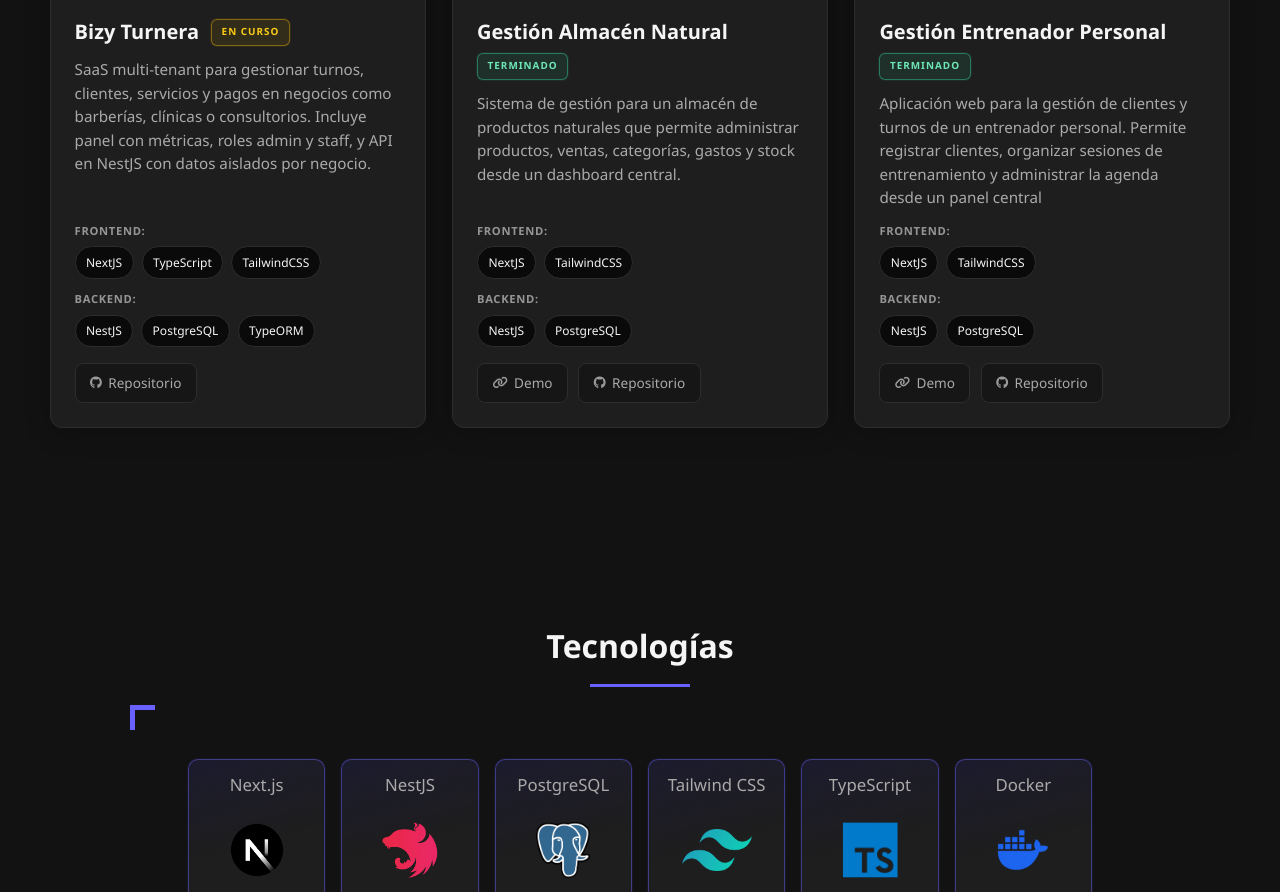
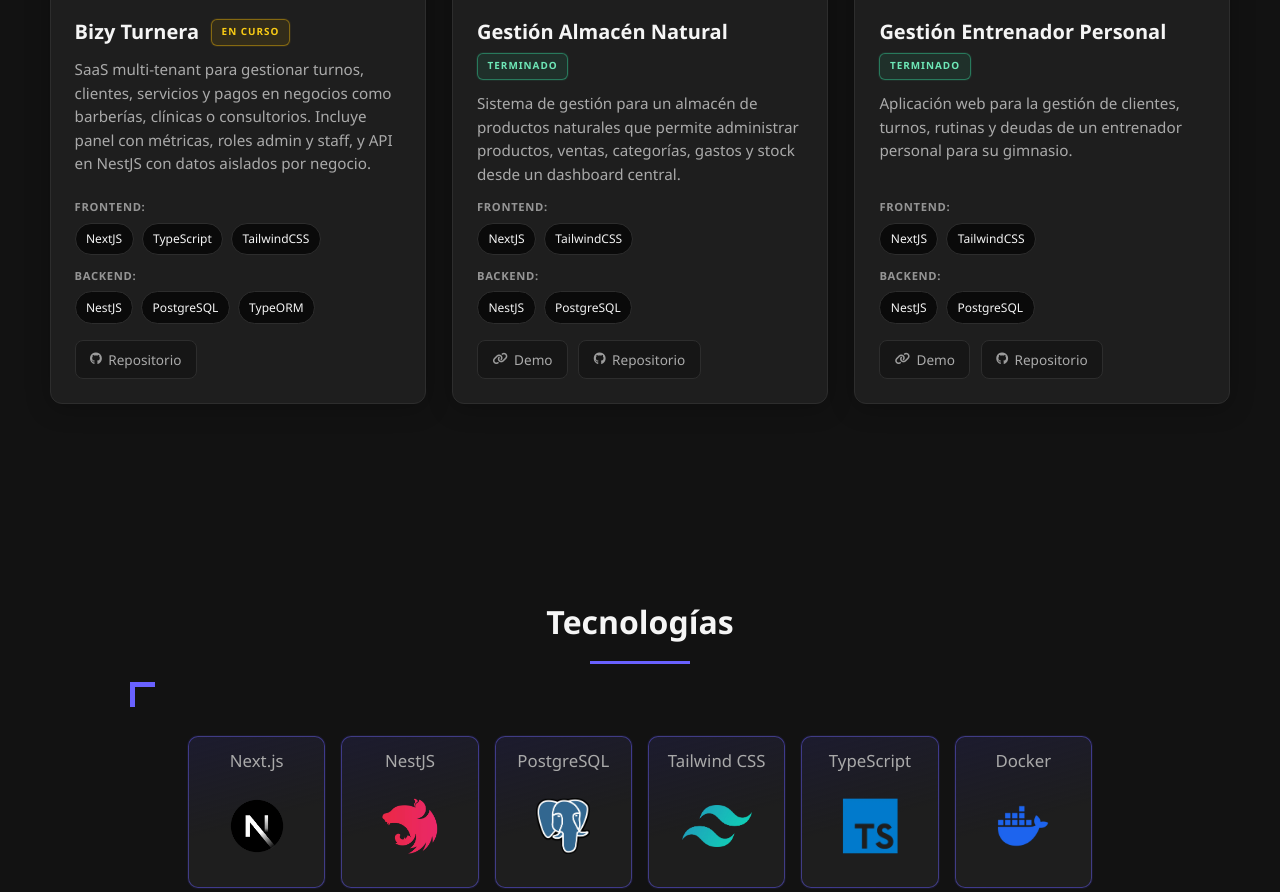
Before and after one commit to MaxiCappe256/Portfolio, a plain HTML site: page index.html in a window 1280 px wide. Shown: the part 1249-2141 px from the top of the page. Drawn offline with nearby package versions, Linux system fonts and the light colour scheme.

Commit message:
changes projects

```diff
--- a/index.html
+++ b/index.html
@@ -260,10 +260,8 @@
                 <span class="card__badge card__badge--done">Terminado</span>
               </div>
               <p class="card__description">
-                Aplicación web para la gestión de clientes y turnos de un
-                entrenador personal. Permite registrar clientes, organizar
-                sesiones de entrenamiento y administrar la agenda desde un panel
-                central
+                Aplicación web para la gestión de clientes, turnos, rutinas y deudas de un
+                entrenador personal para su gimnasio.
               </p>
 
               <div class="card__tecnology">
```
Also changed, not shown: assets/dashboard-gym-management.png, 1 other file.
